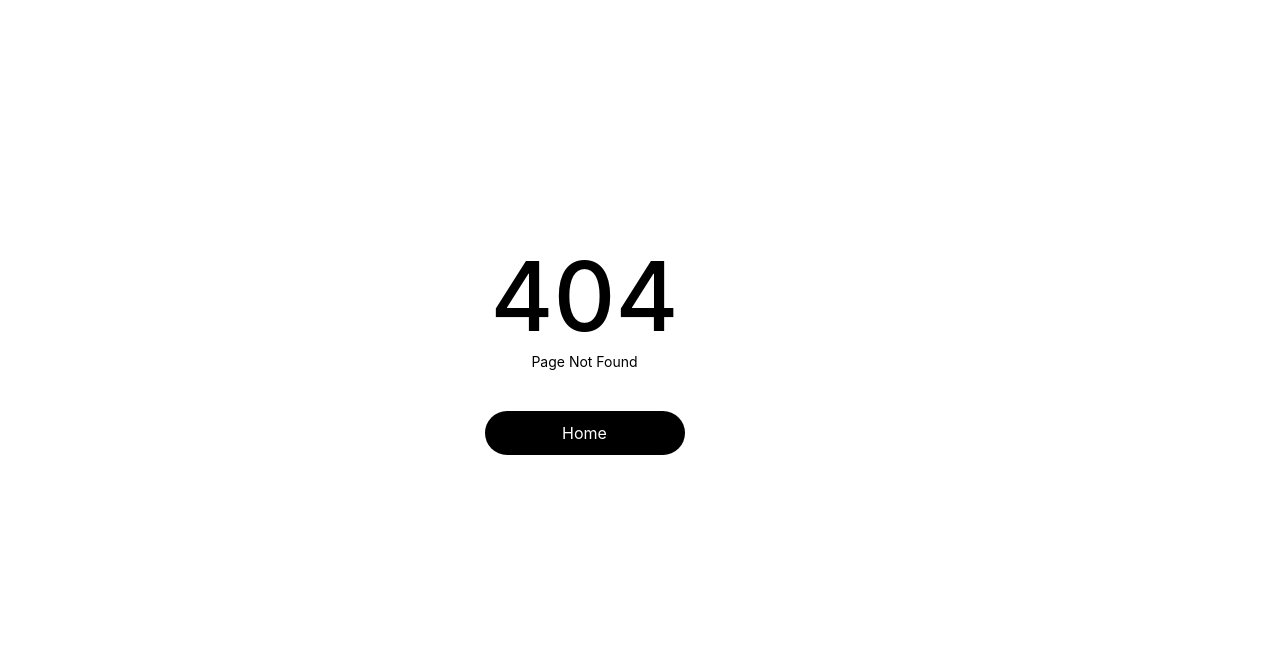
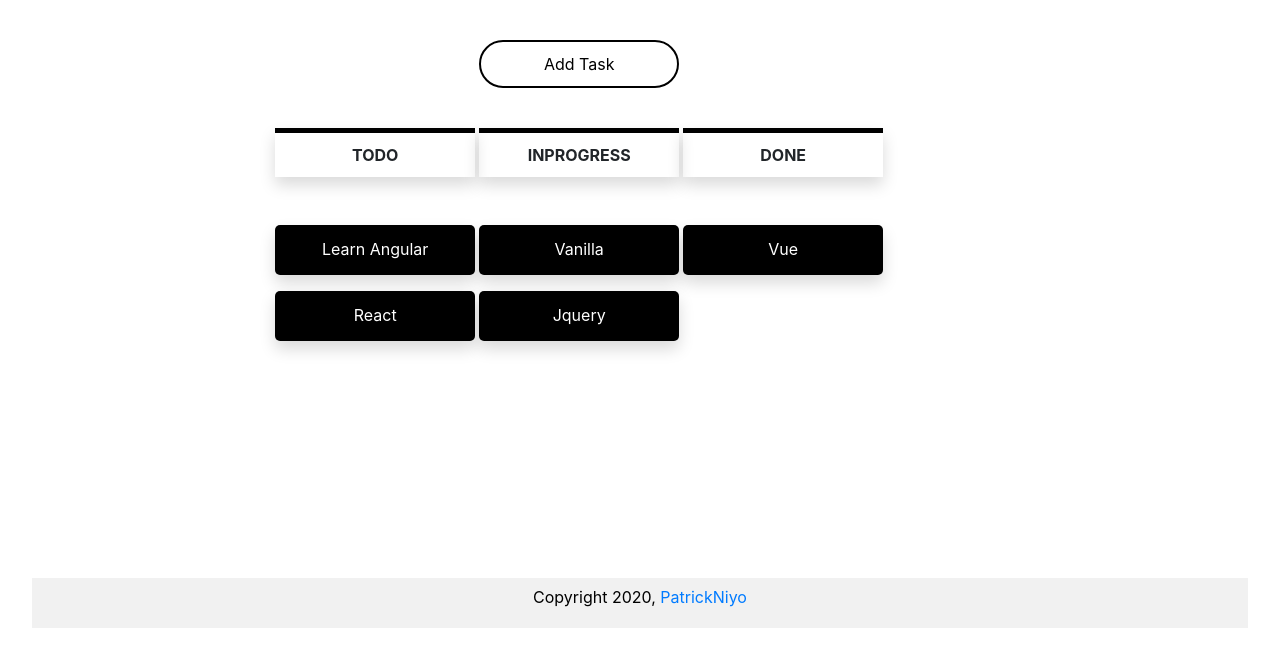
Before and after one commit to PatrickNiyogitare28/React_Todo_app, a React (Create React App) app: page /board in a window 1280 px wide. Before the commit this address had no page. Shown: the top 666 px of the page. Built offline with nearby package versions, Linux system fonts and the light colour scheme.

Commit message:
fit added todolis board page

```diff
--- a/src/App.css
+++ b/src/App.css
@@ -1,38 +1,4 @@
-.App {
-  text-align: center;
+body{
+  font-family: 'Century Gothic';
+
 }
-
-.App-logo {
-  height: 40vmin;
-  pointer-events: none;
-}
-
-@media (prefers-reduced-motion: no-preference) {
-  .App-logo {
-    animation: App-logo-spin infinite 20s linear;
-  }
-}
-
-.App-header {
-  background-color: #282c34;
-  min-height: 100vh;
-  display: flex;
-  flex-direction: column;
-  align-items: center;
-  justify-content: center;
-  font-size: calc(10px + 2vmin);
-  color: white;
-}
-
-.App-link {
-  color: #61dafb;
-}
-
-@keyframes App-logo-spin {
-  from {
-    transform: rotate(0deg);
-  }
-  to {
-    transform: rotate(360deg);
-  }
-}
--- a/src/App.js
+++ b/src/App.js
@@ -5,6 +5,7 @@ import Home from './pages/Home';
 import Login from './pages/Login';
 import Signup from './pages/Signup';
 import PageNotFound from './pages/PageNotFound';
+import Board from './pages/Board';
 function App() {
   return (
     <div className="App">
@@ -27,6 +28,7 @@ function App() {
         <Route path="/" exact component={Home}/>
         <Route path="/login" component={Login}/>
         <Route path="/signup" component={Signup}/>
+        <Route path="/board" component={Board} />
         <Route path="/" component={PageNotFound}/>
       </Switch>
     </div>
--- /dev/null
+++ b/src/components/Footer.jsx
@@ -0,0 +1,15 @@
+import React, {Component} from 'react';
+import '../styles/footer.css';
+
+class Footer extends Component {
+    state = {  }
+    render() {
+        return (
+            <div className="footerContainer">
+                 Copyright 2020, <a href="https://patrickniyo.netlify.app" target="_blank">PatrickNiyo</a>
+            </div>
+         );
+    }
+}
+
+export default Footer;
--- a/src/index.css
+++ b/src/index.css
@@ -1,13 +1,13 @@
 body {
   margin: 0;
-  font-family: -apple-system, BlinkMacSystemFont, 'Segoe UI', 'Roboto', 'Oxygen',
-    'Ubuntu', 'Cantarell', 'Fira Sans', 'Droid Sans', 'Helvetica Neue',
-    sans-serif;
+  font-family: 'Century Gothic';
+
   -webkit-font-smoothing: antialiased;
   -moz-osx-font-smoothing: grayscale;
+
 }
 
 code {
-  font-family: source-code-pro, Menlo, Monaco, Consolas, 'Courier New',
-    monospace;
+  font-family: 'Century Gothic';
+
 }
--- /dev/null
+++ b/src/pages/Board.jsx
@@ -0,0 +1,98 @@
+import React,{Component} from 'react';
+import '../styles/board.css';
+import Footer from '../components/Footer';
+class Board extends Component {
+
+    state = {
+        tasks: [
+            {name:"Learn Angular",category:"wip", bgcolor: "yellow"},
+            {name:"React", category:"wip", bgcolor:"pink"},
+            {name:"Vue", category:"complete", bgcolor:"skyblue"},
+            {name:"Vanilla", category:"inprogress", bgcolor:"skyblue"},
+            {name:"Jquery", category:"inprogress", bgcolor:"skyblue"}
+          ]
+    }
+
+    onDragStart = (ev, id) => {
+        console.log('dragstart:',id);
+        ev.dataTransfer.setData("id", id);
+    }
+
+    onDragOver = (ev) => {
+        ev.preventDefault();
+    }
+
+    onDrop = (ev, cat) => {
+       let id = ev.dataTransfer.getData("id");
+
+       let tasks = this.state.tasks.filter((task) => {
+           if (task.name == id) {
+               task.category = cat;
+           }
+           return task;
+       });
+
+       this.setState({
+           ...this.state,
+           tasks
+       });
+    }
+
+    render() {
+        var tasks = {
+            wip: [],
+            complete: [],
+            inprogress: []
+        }
+
+        this.state.tasks.forEach ((t) => {
+            tasks[t.category].push(
+                <div key={t.name}
+                    onDragStart = {(e) => this.onDragStart(e, t.name)}
+                    draggable
+                    className="draggable shadow"
+
+
+                >
+                    {t.name}
+                </div>
+            );
+        });
+
+        return (
+            <div className="container-drag">
+              <div className="container-header">
+               <button className="addTask">Add Task</button>
+
+             </div>
+             <div className="subContainer">
+               <div className="wip card-item-container"
+                    onDragOver={(e)=>this.onDragOver(e)}
+                    onDrop={(e)=>{this.onDrop(e, "wip")}}>
+                    <span className="task-header shadow">TODO</span>
+                    {tasks.wip}
+                </div>
+
+                <div className="droppable card-item-container"
+                    onDragOver={(e)=>this.onDragOver(e)}
+                    onDrop={(e)=>this.onDrop(e, "inprogress")}>
+                     <span className="task-header shadow">INPROGRESS</span>
+                     {tasks.inprogress}
+                </div>
+
+                <div className="droppable card-item-container"
+                    onDragOver={(e)=>this.onDragOver(e)}
+                    onDrop={(e)=>this.onDrop(e, "complete")}>
+                     <span className="task-header shadow">DONE</span>
+                     {tasks.complete}
+                </div>
+
+             </div>
+            <Footer></Footer>
+
+            </div>
+        );
+    }
+}
+
+export default Board;
--- a/src/pages/Home.jsx
+++ b/src/pages/Home.jsx
@@ -1,22 +1,94 @@
 import React, {Component} from 'react';
 import {Link} from 'react-router-dom'
 import '../styles/home.css';
-import imageURL from '../assets/images/home-img.svg'
+import imageURL from '../assets/images/home-img.svg';
+import Footer from '../components/Footer';
 
 class Home extends Component {
+    triggerTypeWritter(){
+        var TxtRotate = function(el, toRotate, period) {
+          this.toRotate = toRotate;
+          this.el = el;
+          this.loopNum = 0;
+          this.period = parseInt(period, 5) || 1000;
+          this.txt = '';
+          this.tick();
+          this.isDeleting = false;
+        };
+
+        TxtRotate.prototype.tick = function() {
+          var i = this.loopNum % this.toRotate.length;
+          var fullTxt = this.toRotate[i];
+
+          if (this.isDeleting) {
+            this.txt = fullTxt.substring(0, this.txt.length - 1);
+          } else {
+            this.txt = fullTxt.substring(0, this.txt.length + 1);
+          }
+
+          this.el.innerHTML = '<span class="wrap">'+this.txt+'</span>';
+
+          var that = this;
+          var delta = 300 - Math.random() * 100;
+
+          if (this.isDeleting) { delta /= 2; }
+
+          if (!this.isDeleting && this.txt === fullTxt) {
+            delta = this.period;
+            this.isDeleting = true;
+          } else if (this.isDeleting && this.txt === '') {
+            this.isDeleting = false;
+            this.loopNum++;
+            delta = 500;
+          }
+
+          setTimeout(function() {
+            that.tick();
+          }, delta);
+        };
+
+        window.onload = function() {
+          var elements = document.getElementsByClassName('txt-rotate');
+          for (var i=0; i<elements.length; i++) {
+            var toRotate = elements[i].getAttribute('data-rotate');
+            var period = elements[i].getAttribute('data-period');
+            if (toRotate) {
+              new TxtRotate(elements[i], JSON.parse(toRotate), period);
+            }
+          }
+          // INJECT CSS
+          var css = document.createElement("style");
+          css.type = "text/css";
+          css.innerHTML = ".txt-rotate > .wrap { border-right: 0.08em solid #666 }";
+          document.body.appendChild(css);
+        };
+      }
 
     render() {
+        this.triggerTypeWritter();
+        return (
 
-        return (
+            <div className="containerFluid">
             <div className="container">
                 <div className="leftWrapper">
-                    <h1>ToDo Application  <small>Schedule your tasks</small></h1>
+                    <h1>TO-DO Application
+                        <small>
+                            <span
+                            class="txt-rotate"
+                            data-period="1000"
+                            data-rotate='["Schedule your tasks.","Happy working.","Target Success."]'>
+                            </span>
+                        </small>
+                        </h1>
 
                    <Link to='/login'> <button> Get Started</button></Link>
                 </div>
                 <div className="rightWrapper">
                    <img src={imageURL} alt="image"/>
                 </div>
+
+            </div>
+            <Footer></Footer>
             </div>
         );
     }
--- /dev/null
+++ b/src/styles/board.css
@@ -0,0 +1,95 @@
+.App {
+    text-align: center;
+    width: 95%;
+    margin: 15px auto;
+  }
+
+  .container-drag {
+    text-align: center;
+    width: 100%;
+  }
+
+  .container-header{
+    width: 50%;
+    margin-left: 20%;
+    margin-top: 2.5em;
+  }
+  .subContainer{
+      width: 50%;
+      margin-left: 20%;
+      display: flex;
+      justify-content: space-between;
+      margin-top: 2.5em;
+      height: 450px;
+  }
+  /* .wip {
+
+    width: 150px;
+    height: 100vh;
+    left: 0;
+    top: 10;
+    background-color: #EEEEEE;
+    border-right: 1px dotted;
+  } */
+
+  .header {
+    display: inline-block;
+    margin: 0;
+    padding: 0;
+    background-color: #E0E0E0;
+    width:100%;
+  }
+
+  .task-header {
+    display: inline-block;
+    width:100%;
+    font-weight: bold;
+    border-top: 5px solid black;
+    padding: 10px;
+    margin-bottom: 2em;
+  }
+
+  /* .droppable {
+
+    width: 150px;
+    height: 100vh;
+    right: 0;
+    top: 10;
+    background-color: #9E9E9E;
+    border-left: 1px dotted;
+  } */
+
+  .draggable {
+    width: 100px;
+    height: 100px;
+    /* background-color: yellow; */
+    margin: 5px auto;
+    line-height: 3em;
+    width: 100%;
+    height: 50px;
+    border-radius: 5px 5px;
+    /* border: 1px solid black; */
+    background: black;
+    color: white;
+    margin-top: 1em;
+    cursor: move;
+}
+
+
+  .card-item-container{
+      width: 200px;
+
+  }
+  .addTask{
+      border: 2px solid black;
+      background: transparent;
+      color: black;
+      padding: 10px;
+      width: 200px;
+      border-radius: 30px 30px;
+  }
+  .addTask:hover{
+      background: black;
+      color: white;
+      cursor: pointer;
+  }
--- /dev/null
+++ b/src/styles/footer.css
@@ -0,0 +1,15 @@
+.footerContainer{
+    width: 100%;
+    /* background: rgb(255, 255, 255); */
+    background: rgba(224, 224, 224, 0.459);
+    color: black;
+    padding: 7px;
+    height: 50px;
+
+
+}
+
+.footerContainer  a{
+    text-decoration: none;
+    cursor: pointer;
+}
--- a/src/styles/home.css
+++ b/src/styles/home.css
@@ -1,3 +1,18 @@
+*{
+    padding: 0;
+    margin: 0;
+    border: 0;
+}
+body{
+
+    background: red;
+
+  }
+.containerFluid{
+    font-family: 'Century Gothic';
+    width: 100%;
+    padding: 0px;
+}
 .container{
     width: 1005;
     padding: 10%;
@@ -12,6 +27,7 @@
 .leftWrapper h1{
     font-size: 4em;
     font-weight: bolder;
+    width: 90%;
 
 }
 .leftWrapper h1 small{
@@ -19,6 +35,7 @@
     font-size: 18px;
     margin-top: 1em !important;
     font-weight: lighter;
+
 }
 .leftWrapper button{
     background: transparent;
@@ -28,7 +45,7 @@
     width: 250px;
     border: 2px solid black;
     padding: 15px;
-    margin-top: 4em;
+    margin-top: 3em;
     font-size: 20px;
     margin-left: 25%;
 
@@ -37,7 +54,7 @@
     background: black;
     cursor: pointer;
     color: white;
-    text-decoration: none;
+    text-decoration: none !important;
 }
 .rightWrapper{
     width:50%;
```
Also changed, not shown: src/components/Header.jsx (added, +14 -0 lines).
